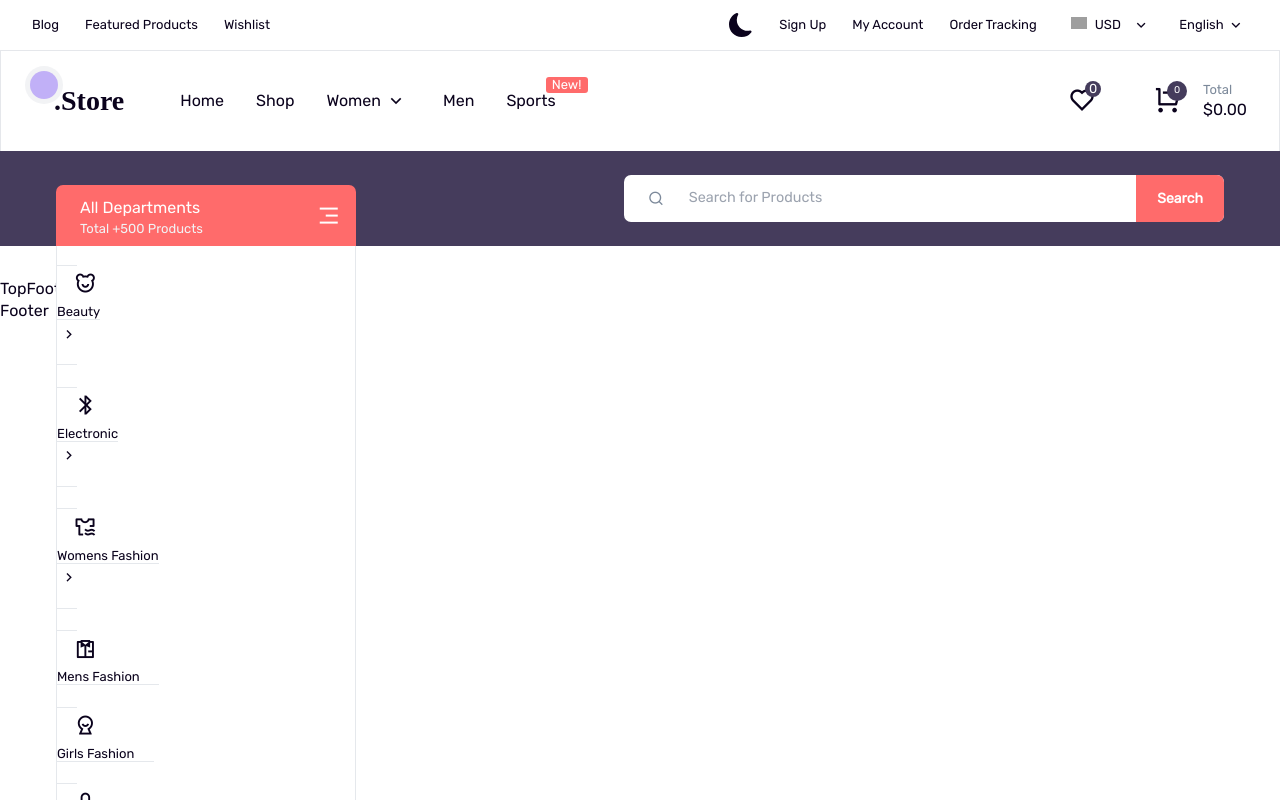
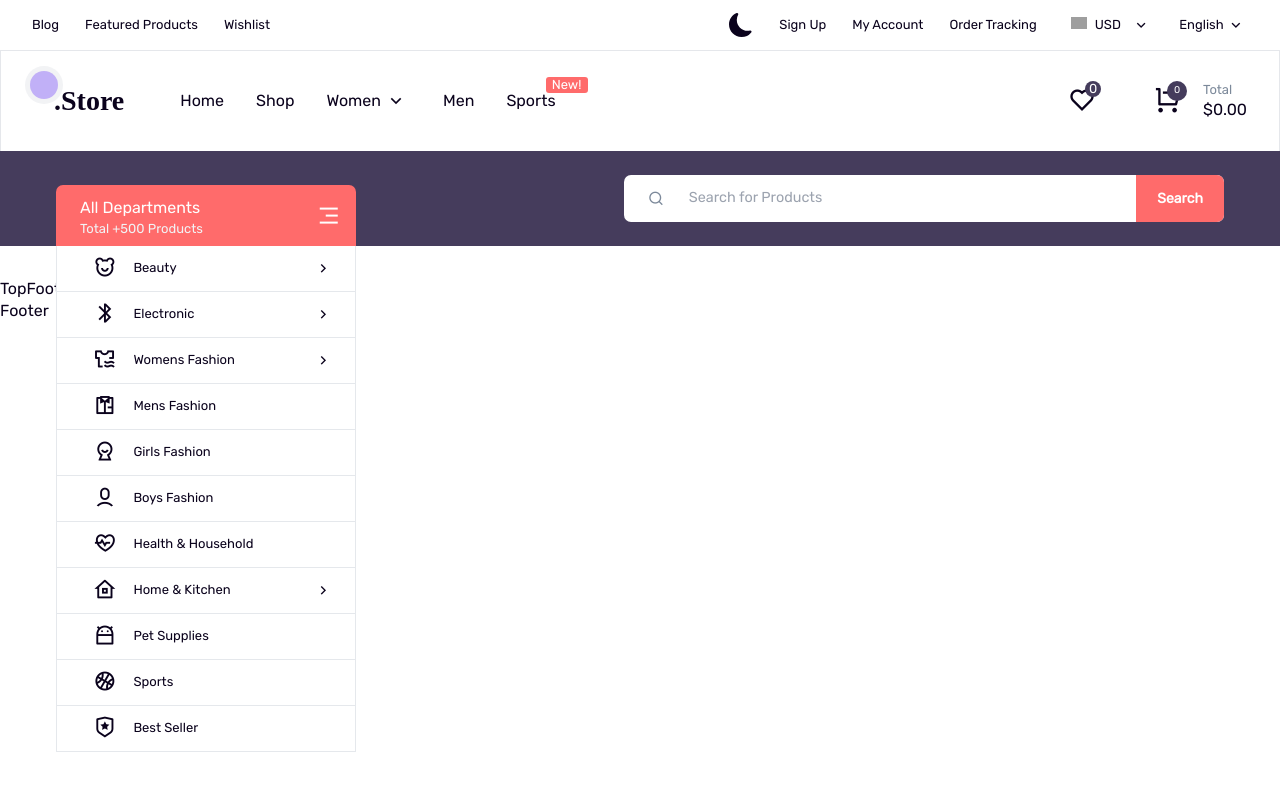
Before and after one commit to sdy2000/top-shop, a React (Vite) app: page / in a window 1280 px wide. Shown: the top 800 px of the page. Built offline with nearby package versions, Linux system fonts and the light colour scheme; grey boxes are pictures that could not be loaded.

Commit message:
home-jsx and header styles is fixed

```diff
--- a/src/assets/global.css
+++ b/src/assets/global.css
@@ -175,7 +175,7 @@
 /*
     Header
 */
-:where(.off-canvas, header) li > a {
+:where(.off-canvas, header, .header-part) li > a {
     line-height: inherit;
     transition: var(--trans-color);
     @apply flex relative;
--- a/src/features/layouts/home-layout/header.jsx
+++ b/src/features/layouts/home-layout/header.jsx
@@ -1,5 +1,5 @@
 const Header = () => {
-  return <header>
+  return <div className="header-part">
     <div className="header-nav">
       <div className="container">
         <div className="wrapper flexitem">
@@ -240,6 +240,6 @@ const Header = () => {
         </div>
       </div>
     </div>
-  </header>;
+  </div>;
 };
 export default Header;
--- a/src/pages/home/home-page.jsx
+++ b/src/pages/home/home-page.jsx
@@ -1,6 +1,6 @@
 const HomePage = () => {
   return (
-    <div className="">
+    <div className="header-part">
       <div className="header-main mobile-hide">
         <div className="container">
           <div className="wrapper flexitem">
```
